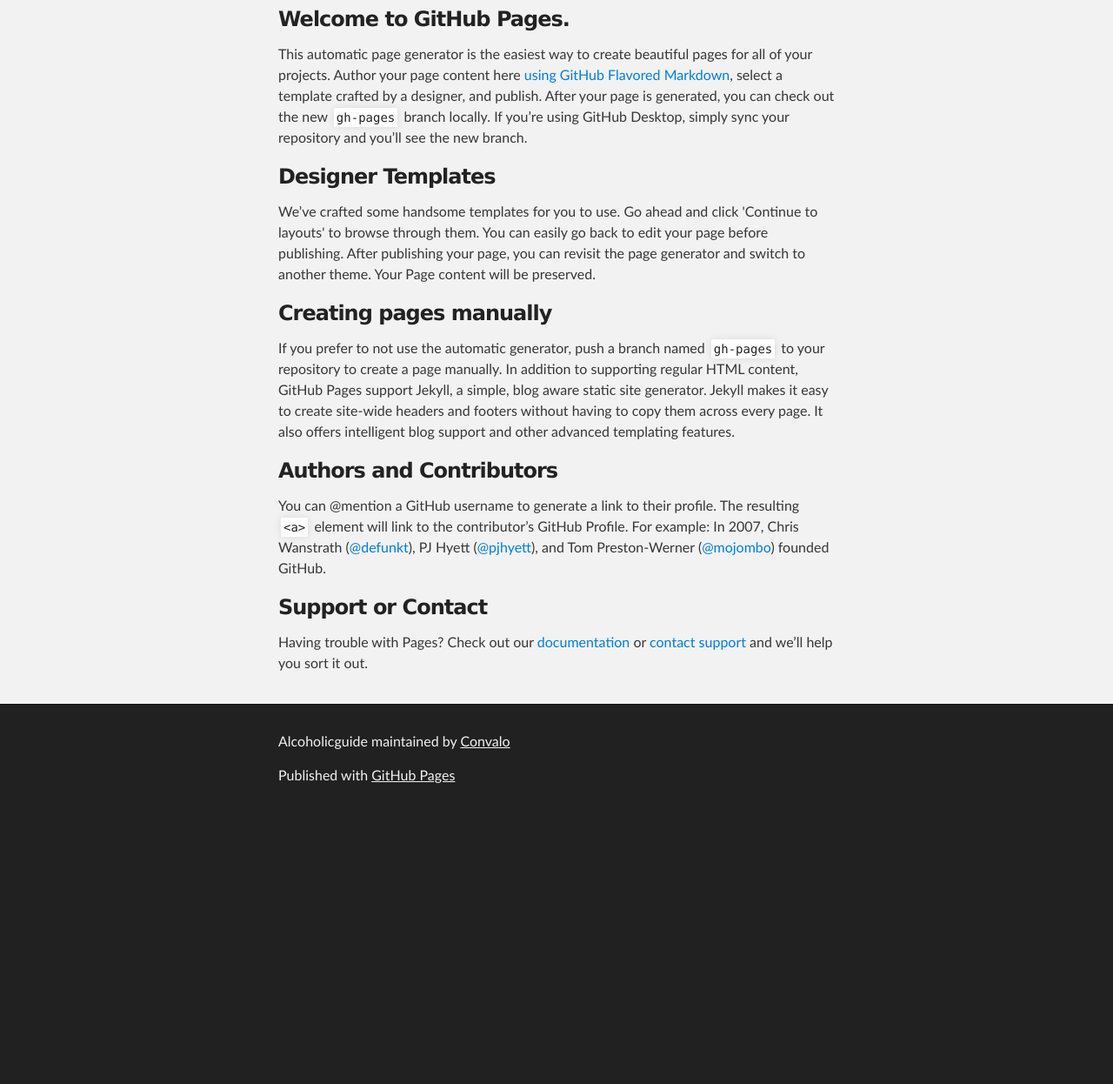
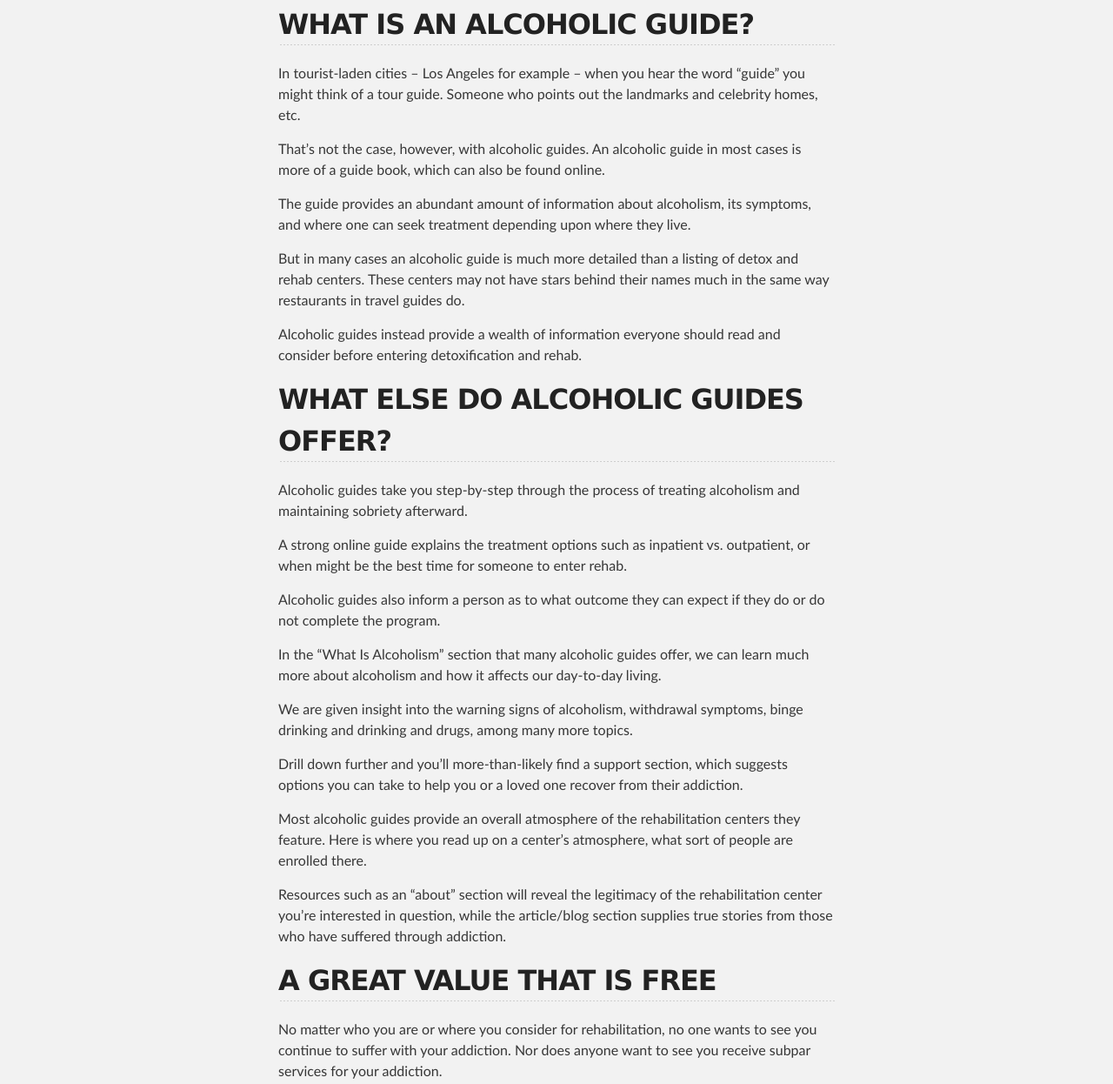
Before and after one commit to Convalo/alcoholicguide, a plain HTML site: page index.html in a window 1280 px wide. Shown: the part 220-1466 px from the top of the page at 87% size. Before the commit the page ends 1158 px from the top, so only its background shows below. Drawn offline with Linux system fonts and the light colour scheme.

```diff
--- a/index.html
+++ b/index.html
@@ -31,30 +31,46 @@
     <!-- MAIN CONTENT -->
     <div id="main_content_wrap" class="outer">
       <section id="main_content" class="inner">
-        <h3>
-<a id="welcome-to-github-pages" class="anchor" href="#welcome-to-github-pages" aria-hidden="true"><span aria-hidden="true" class="octicon octicon-link"></span></a>Welcome to GitHub Pages.</h3>
+        <h2>
+<a id="what-is-an-alcoholic-guide" class="anchor" href="#what-is-an-alcoholic-guide" aria-hidden="true"><span aria-hidden="true" class="octicon octicon-link"></span></a>WHAT IS AN ALCOHOLIC GUIDE?</h2>
 
-<p>This automatic page generator is the easiest way to create beautiful pages for all of your projects. Author your page content here <a href="https://guides.github.com/features/mastering-markdown/">using GitHub Flavored Markdown</a>, select a template crafted by a designer, and publish. After your page is generated, you can check out the new <code>gh-pages</code> branch locally. If you’re using GitHub Desktop, simply sync your repository and you’ll see the new branch.</p>
+<p>In tourist-laden cities – Los Angeles for example – when you hear the word “guide” you might think of a tour guide. Someone who points out the landmarks and celebrity homes, etc.</p>
 
-<h3>
-<a id="designer-templates" class="anchor" href="#designer-templates" aria-hidden="true"><span aria-hidden="true" class="octicon octicon-link"></span></a>Designer Templates</h3>
+<p>That’s not the case, however, with alcoholic guides. An alcoholic guide in most cases is more of a guide book, which can also be found online. </p>
 
-<p>We’ve crafted some handsome templates for you to use. Go ahead and click 'Continue to layouts' to browse through them. You can easily go back to edit your page before publishing. After publishing your page, you can revisit the page generator and switch to another theme. Your Page content will be preserved.</p>
+<p>The guide provides an abundant amount of information about alcoholism, its symptoms, and where one can seek treatment depending upon where they live.</p>
 
-<h3>
-<a id="creating-pages-manually" class="anchor" href="#creating-pages-manually" aria-hidden="true"><span aria-hidden="true" class="octicon octicon-link"></span></a>Creating pages manually</h3>
+<p>But in many cases an alcoholic guide is much more detailed than a listing of detox and rehab centers. These centers may not have stars behind their names much in the same way restaurants in travel guides do.</p>
 
-<p>If you prefer to not use the automatic generator, push a branch named <code>gh-pages</code> to your repository to create a page manually. In addition to supporting regular HTML content, GitHub Pages support Jekyll, a simple, blog aware static site generator. Jekyll makes it easy to create site-wide headers and footers without having to copy them across every page. It also offers intelligent blog support and other advanced templating features.</p>
+<p>Alcoholic guides instead provide a wealth of information everyone should read and consider before entering detoxification and rehab.</p>
 
-<h3>
-<a id="authors-and-contributors" class="anchor" href="#authors-and-contributors" aria-hidden="true"><span aria-hidden="true" class="octicon octicon-link"></span></a>Authors and Contributors</h3>
+<h2>
+<a id="what-else-do-alcoholic-guides-offer" class="anchor" href="#what-else-do-alcoholic-guides-offer" aria-hidden="true"><span aria-hidden="true" class="octicon octicon-link"></span></a>WHAT ELSE DO ALCOHOLIC GUIDES OFFER?</h2>
 
-<p>You can @mention a GitHub username to generate a link to their profile. The resulting <code>&lt;a&gt;</code> element will link to the contributor’s GitHub Profile. For example: In 2007, Chris Wanstrath (<a href="https://github.com/defunkt" class="user-mention">@defunkt</a>), PJ Hyett (<a href="https://github.com/pjhyett" class="user-mention">@pjhyett</a>), and Tom Preston-Werner (<a href="https://github.com/mojombo" class="user-mention">@mojombo</a>) founded GitHub.</p>
+<p>Alcoholic guides take you step-by-step through the process of treating alcoholism and maintaining sobriety afterward.</p>
 
-<h3>
-<a id="support-or-contact" class="anchor" href="#support-or-contact" aria-hidden="true"><span aria-hidden="true" class="octicon octicon-link"></span></a>Support or Contact</h3>
+<p>A strong online guide explains the treatment options such as inpatient vs. outpatient, or when might be the best time for someone to enter rehab. </p>
 
-<p>Having trouble with Pages? Check out our <a href="https://help.github.com/pages">documentation</a> or <a href="https://github.com/contact">contact support</a> and we’ll help you sort it out.</p>
+<p>Alcoholic guides also inform a person as to what outcome they can expect if they do or do not complete the program.</p>
+
+<p>In the “What Is Alcoholism” section that many alcoholic guides offer, we can learn much more about alcoholism and how it affects our day-to-day living. </p>
+
+<p>We are given insight into the warning signs of alcoholism, withdrawal symptoms, binge drinking and drinking and drugs, among many more topics.</p>
+
+<p>Drill down further and you’ll more-than-likely find a support section, which suggests options you can take to help you or a loved one recover from their addiction. </p>
+
+<p>Most alcoholic guides provide an overall atmosphere of the rehabilitation centers they feature. Here is where you read up on a center’s atmosphere, what sort of people are enrolled there.</p>
+
+<p>Resources such as an “about” section will reveal the legitimacy of the rehabilitation center you’re interested in question, while the article/blog section supplies true stories from those who have suffered through addiction.</p>
+
+<h2>
+<a id="a-great-value-that-is-free" class="anchor" href="#a-great-value-that-is-free" aria-hidden="true"><span aria-hidden="true" class="octicon octicon-link"></span></a>A GREAT VALUE THAT IS FREE</h2>
+
+<p>No matter who you are or where you consider for rehabilitation, no one wants to see you continue to suffer with your addiction. Nor does anyone want to see you receive subpar services for your addiction.</p>
+
+<p>This makes the alcoholic guide an invaluable resource with which you can learn about addiction, understand the best program for you, and find the best rehabilitation center that fits your needs and tastes.</p>
+
+<p>The only step you have to take afterward is dedicate yourself to finding, then maintaining a healthy substance-free life.</p>
       </section>
     </div>
 
```
Also changed, not shown: params.json (+1 -1 lines).
